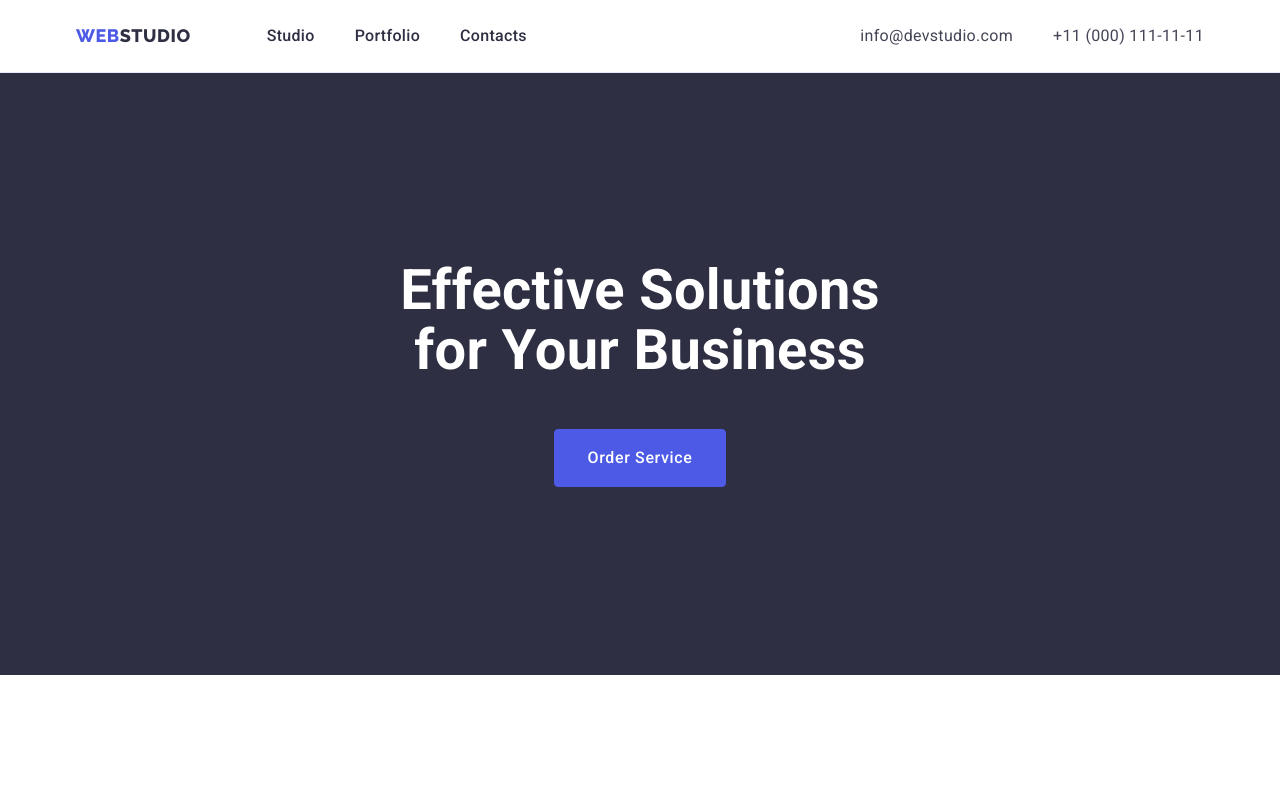
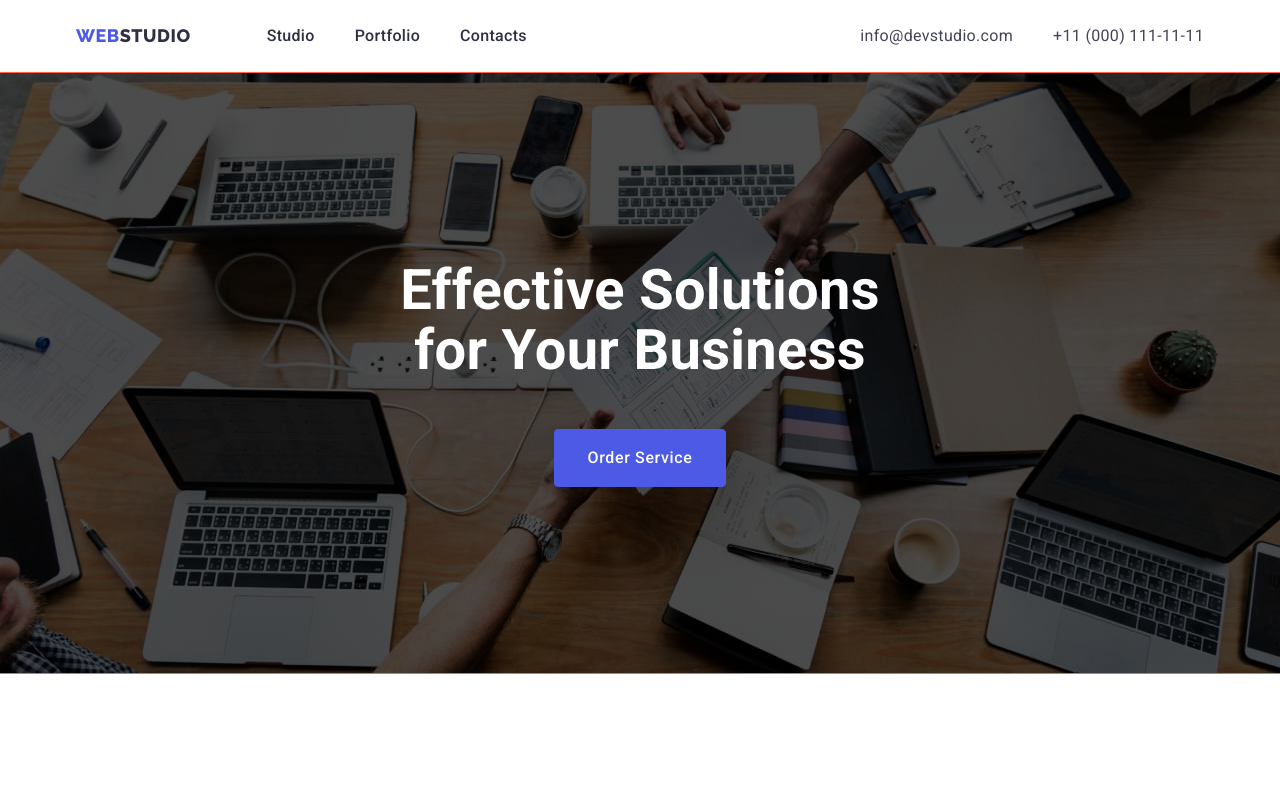
Before and after one commit to Dyhless/goit-markup-hw-04, a plain HTML site: page index.html in a window 1280 px wide. Shown: the top 790 px of the page. Drawn offline with nearby package versions, Linux system fonts and the light colour scheme.

Commit message:
add overlay

```diff
--- a/css/styles.css
+++ b/css/styles.css
@@ -199,10 +199,9 @@ body {
 
 .hero {
    text-align: center;
-   background: var(--main-font-color);
    margin-left: auto;
    margin-right: auto;
-   padding: 188px 0;
+   /* padding: 188px 0; */
    color: var(--main-background-color);
 }
 
@@ -210,10 +209,32 @@ body {
    font-weight: 700;
    font-size: 56px;
    line-height: 1.07em;
+   padding-top: 188px;
    margin-bottom: 48px;
    width: 494px;
    margin-left: auto;
    margin-right: auto;
+}
+
+/**
+  |============================
+  | OVERLAY
+  |============================
+*/
+
+.overlay {
+   min-height: 600px;
+   max-width: 1440px;
+   margin-left: auto;
+   margin-right: auto;
+   background: var(--main-font-color);
+   outline: 1px solid tomato;
+   background-image: linear-gradient(to right,
+   rgba(0, 0, 0, 0.7), rgba(0, 0, 0, 0.7)),
+   url('../images/people-office.jpg');
+   background-repeat: no-repeat;
+   background-position: center;
+   background-size: cover;
 }
 
 /**
@@ -227,6 +248,8 @@ body {
 }
 
 .work {
+   padding-left: 15px;
+   padding-right: 15px;
    margin-top: 0;
    margin-bottom: 72px;
    text-align: center;
--- a/index.html
+++ b/index.html
@@ -40,9 +40,9 @@
 				</div>
 			</header>
 			<main>
-				<!-- HERO -->
+				<!-- HERO + OVERLAY -->
 				<section class="hero">
-					<div class="container">
+					<div class="overlay">
 						<h1 class="hero-title">Effective Solutions for Your Business</h1>
 						<button class="button-order" type="button">Order Service</button>
 					</div>
```
Also changed, not shown: images/people-office.jpg (added), 1 other file.
